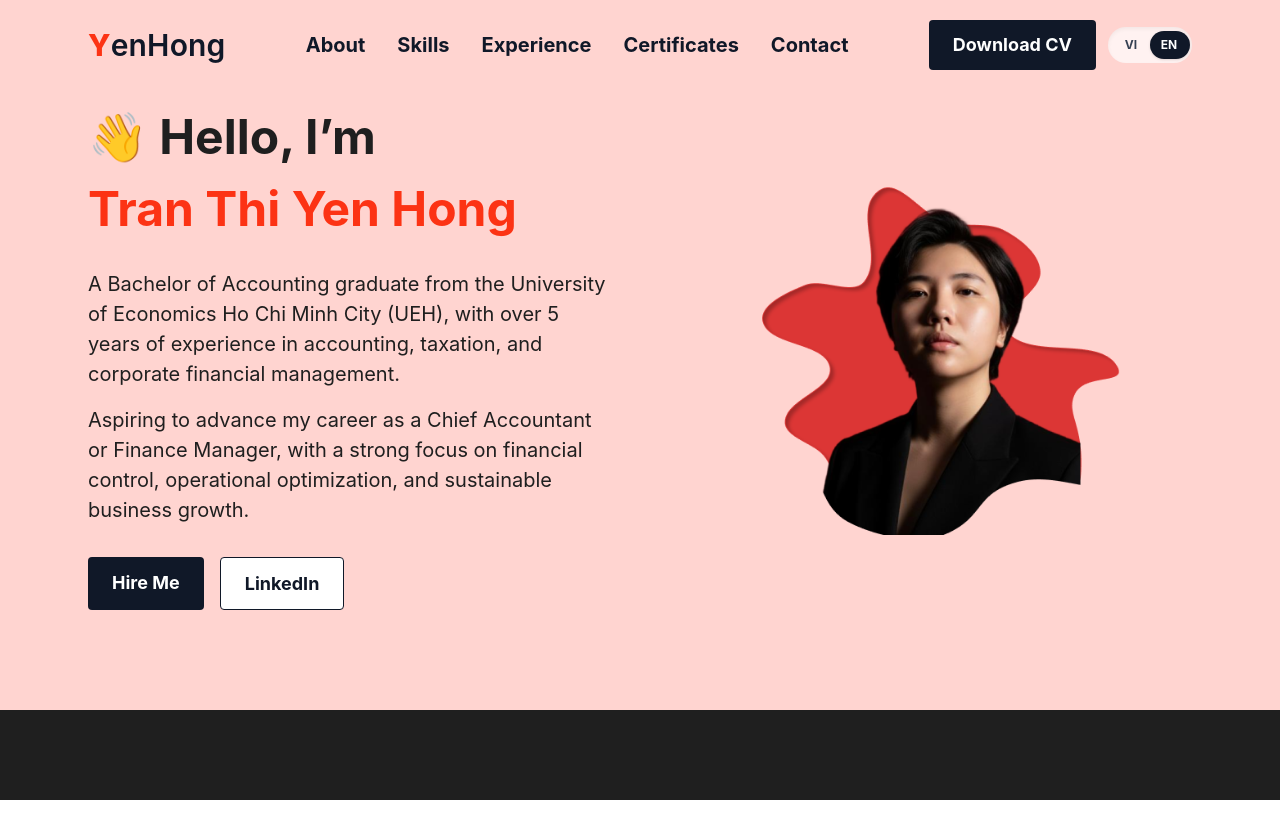
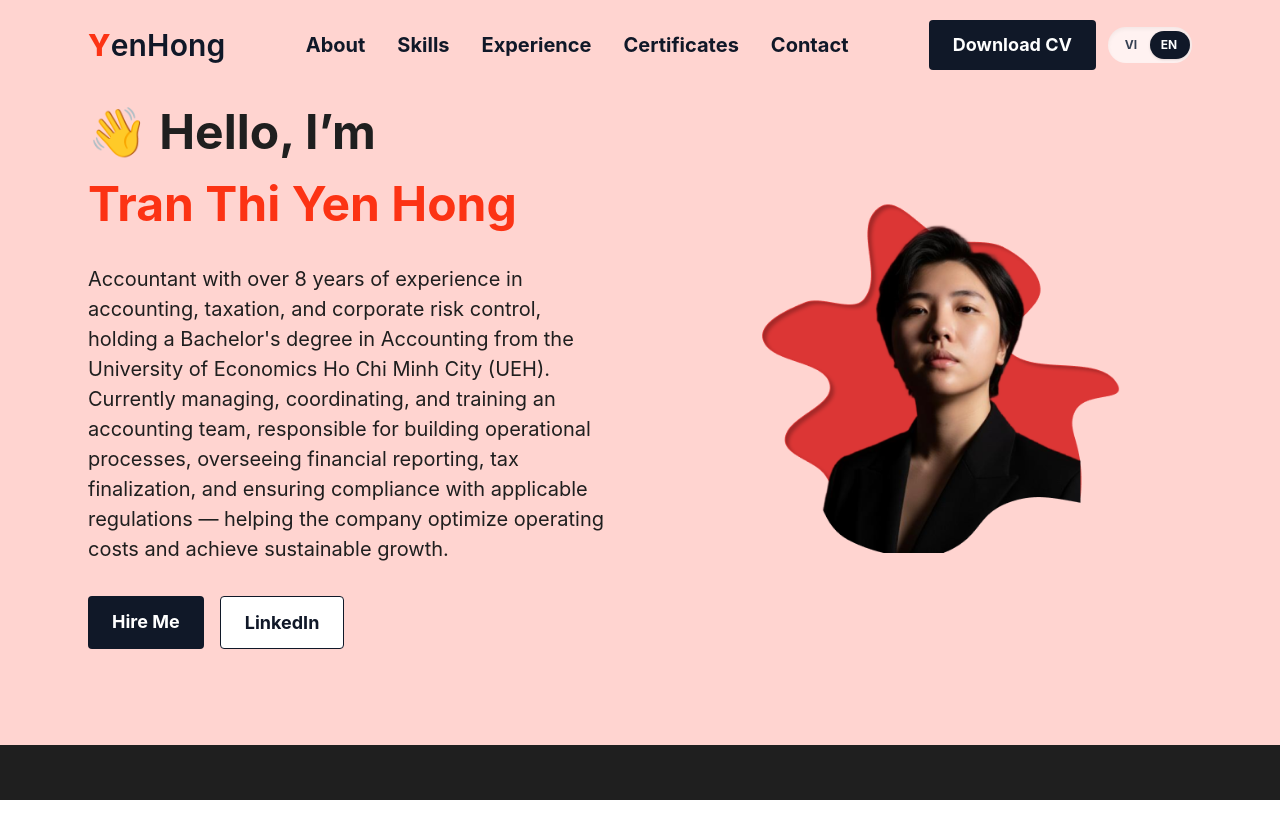
Before and after one commit to giabaobeplus/cv-yen-hong, a React (Vite) app: page / in a window 1280 px wide. Shown: the top 838 px of the page. Built offline with nearby package versions, Linux system fonts and the light colour scheme.

Commit message:
update content

```diff
--- a/src/components/Hero/Hero.jsx
+++ b/src/components/Hero/Hero.jsx
@@ -82,15 +82,9 @@ function Hero() {
           </h1>
 
           <p
-            className={`${ANIM.fadeUp} mb-4 text-base font-normal leading-[150%] text-[#1F1F1F] sm:text-[20px]`}
+            className={`${ANIM.fadeUp} mb-8 text-base font-normal leading-[150%] text-[#1F1F1F] sm:text-[20px]`}
           >
             {t("hero.paragraph1")}
-          </p>
-
-          <p
-            className={`${ANIM.fadeUp} mb-8 text-base font-normal leading-[150%] text-[#1F1F1F] sm:text-[20px]`}
-          >
-            {t("hero.paragraph2")}
           </p>
 
           {/* CTA Buttons */}
--- a/src/i18n/locales/en.json
+++ b/src/i18n/locales/en.json
@@ -12,8 +12,7 @@
   "hero": {
     "greeting": "👋 Hello, I’m",
     "name": "Tran Thi Yen Hong",
-    "paragraph1": "A Bachelor of Accounting graduate from the University of Economics Ho Chi Minh City (UEH), with over 5 years of experience in accounting, taxation, and corporate financial management.",
-    "paragraph2": "Aspiring to advance my career as a Chief Accountant or Finance Manager, with a strong focus on financial control, operational optimization, and sustainable business growth.",
+    "paragraph1": "Accountant with over 8 years of experience in accounting, taxation, and corporate risk control, holding a Bachelor's degree in Accounting from the University of Economics Ho Chi Minh City (UEH). Currently managing, coordinating, and training an accounting team, responsible for building operational processes, overseeing financial reporting, tax finalization, and ensuring compliance with applicable regulations — helping the company optimize operating costs and achieve sustainable growth.",
     "hireMe": "Hire Me",
     "linkedin": "LinkedIn"
   },
@@ -69,8 +68,8 @@
       },
       {
         "icon": "Users",
-        "title": "Audit Leadership",
-        "description": "Managing accounting teams with a professional approach, driving performance and a strong sense of responsibility."
+        "title": "Human Resources Management",
+        "description": "Manage human resources professionally, fostering productivity and a strong sense of responsibility."
       }
     ]
   },
@@ -100,7 +99,7 @@
       {
         "number": "2",
         "company": "Tax Uy Danh Consulting Services Co., Ltd",
-        "role": "HR Manager / General Accountant",
+        "role": "Service Manager / General Accountant",
         "period": "02/2022 – 04/2023",
         "bullets": [
           "Prepared financial statements, tax reports, and general accounting records.",
--- a/src/i18n/locales/vi.json
+++ b/src/i18n/locales/vi.json
@@ -12,8 +12,7 @@
   "hero": {
     "greeting": "👋 Xin chào, tôi là",
     "name": "Trần Thị Yến Hồng",
-    "paragraph1": "Cử nhân Kế toán tốt nghiệp trường Đại học Kinh tế TP. Hồ Chí Minh (UEH), với hơn 5 năm kinh nghiệm trong lĩnh vực kế toán, thuế và quản lý tài chính doanh nghiệp.",
-    "paragraph2": "Mong muốn phát triển sự nghiệp lên vị trí Kế toán trưởng hoặc Trưởng phòng Tài chính, tập trung vào kiểm soát tài chính, tối ưu vận hành và tăng trưởng bền vững cho doanh nghiệp.",
+    "paragraph1": "Kế toán với hơn 8 năm kinh nghiệm trong lĩnh vực kế toán, thuế và kiểm soát rủi ro doanh nghiệp, tốt nghiệp Cử nhân Kế toán tại Trường Đại học Kinh tế TP. Hồ Chí Minh (UEH). Hiện đang quản lý, điều phối và đào tạo đội ngũ nhân sự kế toán, chịu trách nhiệm xây dựng quy trình, kiểm soát báo cáo tài chính, quyết toán thuế và đảm bảo tuân thủ các quy định pháp luật hiện hành, giúp doanh nghiệp tối ưu chi phí vận hành và tăng trưởng bền vững.",
     "hireMe": "Liên Hệ Ngay",
     "linkedin": "LinkedIn"
   },
@@ -26,7 +25,7 @@
         { "text": " trong lĩnh vực kế toán, thuế, kiểm toán và dịch vụ kế toán doanh nghiệp." }
       ],
       [
-        { "text": "Có kinh nghiệm làm việc với doanh nghiệp thuộc nhiều lĩnh vực khác nhau như thương mại, sản xuất, dịch vụ, FDI và thương mại điện tử, đồng thời thực hiện quyết toán thuế cho các doanh nghiệp có doanh thu hàng năm lên đến " },
+        { "text": "Có kinh nghiệm làm việc với đa dạng loại hình doanh nghiệp thuộc nhiều lĩnh vực khác nhau như sản xuất, thương mại, dịch vụ và thương mại điện tử; từng thực hiện quyết toán thuế cho nhiều doanh nghiệp có doanh thu hàng năm lên đến " },
         { "text": "500 tỷ đồng", "bold": true },
         { "text": "." }
       ]
@@ -69,8 +68,8 @@
       },
       {
         "icon": "Users",
-        "title": "Quản Lý Kiểm Toán",
-        "description": "Quản lý đội ngũ kế toán theo hướng chuyên nghiệp, thúc đẩy hiệu suất làm việc và tinh thần trách nhiệm cao."
+        "title": "Quản Lý Nhân Sự",
+        "description": "Quản lý đội ngũ nhân sự theo hướng chuyên nghiệp, thúc đẩy hiệu suất làm việc và tinh thần trách nhiệm cao."
       }
     ]
   },
@@ -100,7 +99,7 @@
       {
         "number": "2",
         "company": "Tax Uy Danh Consulting Services Co., Ltd",
-        "role": "Trưởng phòng Nhân sự / Kế toán tổng hợp",
+        "role": "Trưởng phòng Dịch vụ / Kế toán tổng hợp",
         "period": "02/2022 – 04/2023",
         "bullets": [
           "Lập báo cáo tài chính, báo cáo thuế và sổ sách kế toán tổng hợp.",
```
